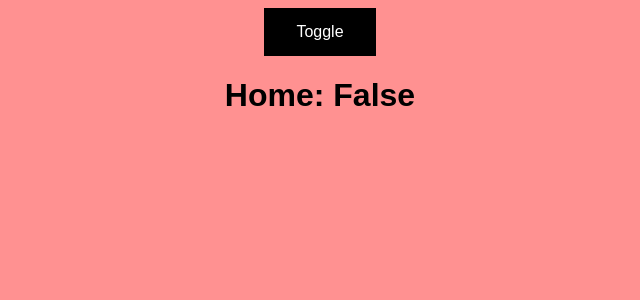
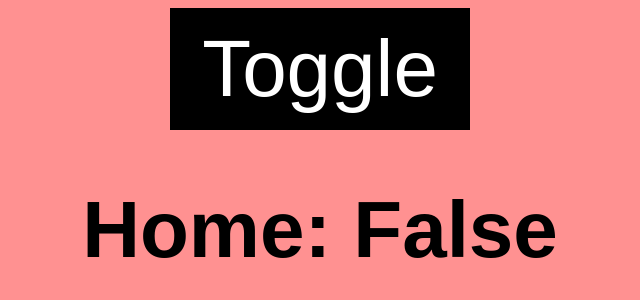
Before and after one commit to johadahl/doorbell, a Flask app: page / in a window 1280 px wide. Shown: the top 300 px of the page, without its empty margins (320-960 px from the left). Run offline with Flask 2, Linux system fonts and the light colour scheme.

Commit message:
increased button size

```diff
--- a/templates/home.html
+++ b/templates/home.html
@@ -26,10 +26,12 @@
 
 <style>
 #inner {
-	text-align: center
+	text-align: center;
 }
 h1 {
 	font-family: Arial, Geneva, Helvetica;
+	font-size: 80px;
+
 }
 button {
 	background-color: #000;
@@ -39,6 +41,6 @@ button {
 	text-align: center;
 	text-decoration: none;
 	display: inline-block;
-	font-size: 16px;
+	font-size: 80px;
 }
 </style>
```
